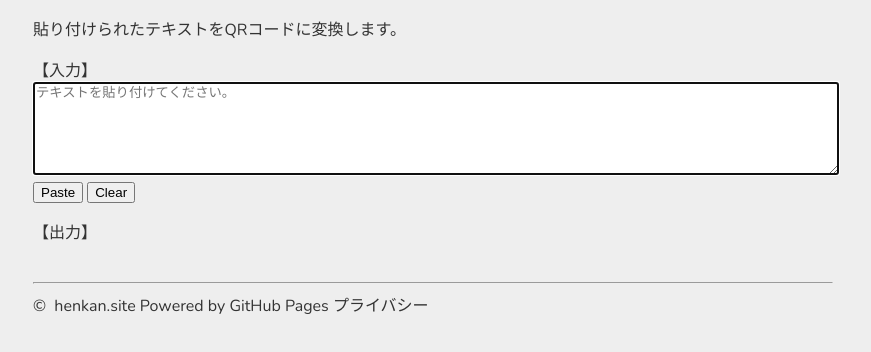
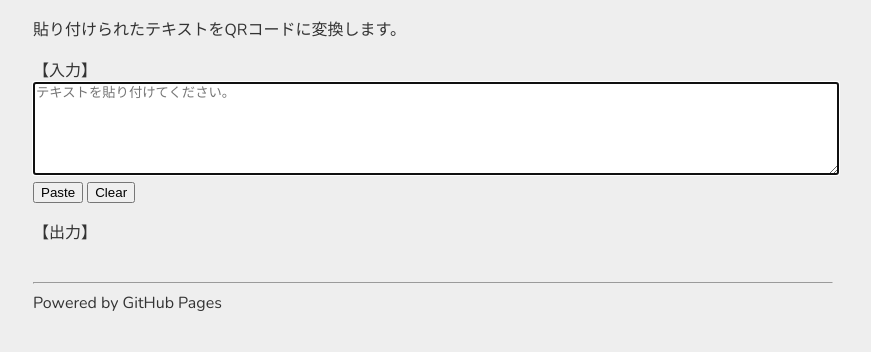
Before and after one commit to kenjinote/qrcode, a plain HTML site: page index.html in a window 1280 px wide. Shown: the whole page, without its empty margins (207-1078 px from the left). Drawn offline with nearby package versions, Linux system fonts and the light colour scheme.

Commit message:
Update index.html

```diff
--- a/index.html
+++ b/index.html
@@ -52,7 +52,7 @@
   <button id="download" onclick="downloadQR()" style="display:none">保存</button>
   </p>
   <hr>
-  ©&nbsp;<span id="year"></span>&nbsp;<a href="https://henkan.site/" class="nounderbar">henkan.site</a>&nbsp;<a href="https://github.com/henkan-site/henkan-site.github.io" class="nounderbar">Powered by GitHub Pages</a>&nbsp;<a href="https://henkan.site/privacy.html" class="nounderbar">プライバシー</a>
+  Powered by GitHub Pages
   <script>
     const input = document.getElementById('input');
     const output = document.getElementById('output');
```
